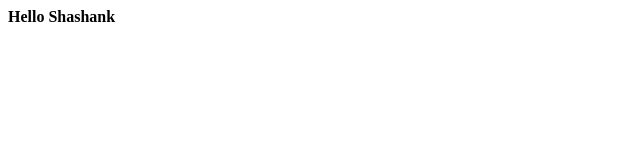
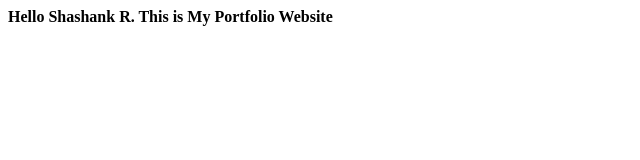
Before and after one commit to ShashankRahatekar/ShashankRahatekar, a plain HTML site: page index.html in a window 1280 px wide. Shown: the whole page, without its empty margins (0-640 px from the left). Drawn offline with Linux system fonts and the light colour scheme.

Commit message:
Update index.html

```diff
--- a/index.html
+++ b/index.html
@@ -1,3 +1,3 @@
 <html>
-  <h4> Hello Shashank </h4>
+  <h4> Hello Shashank R. This is My Portfolio Website</h4>
 </html>
```
